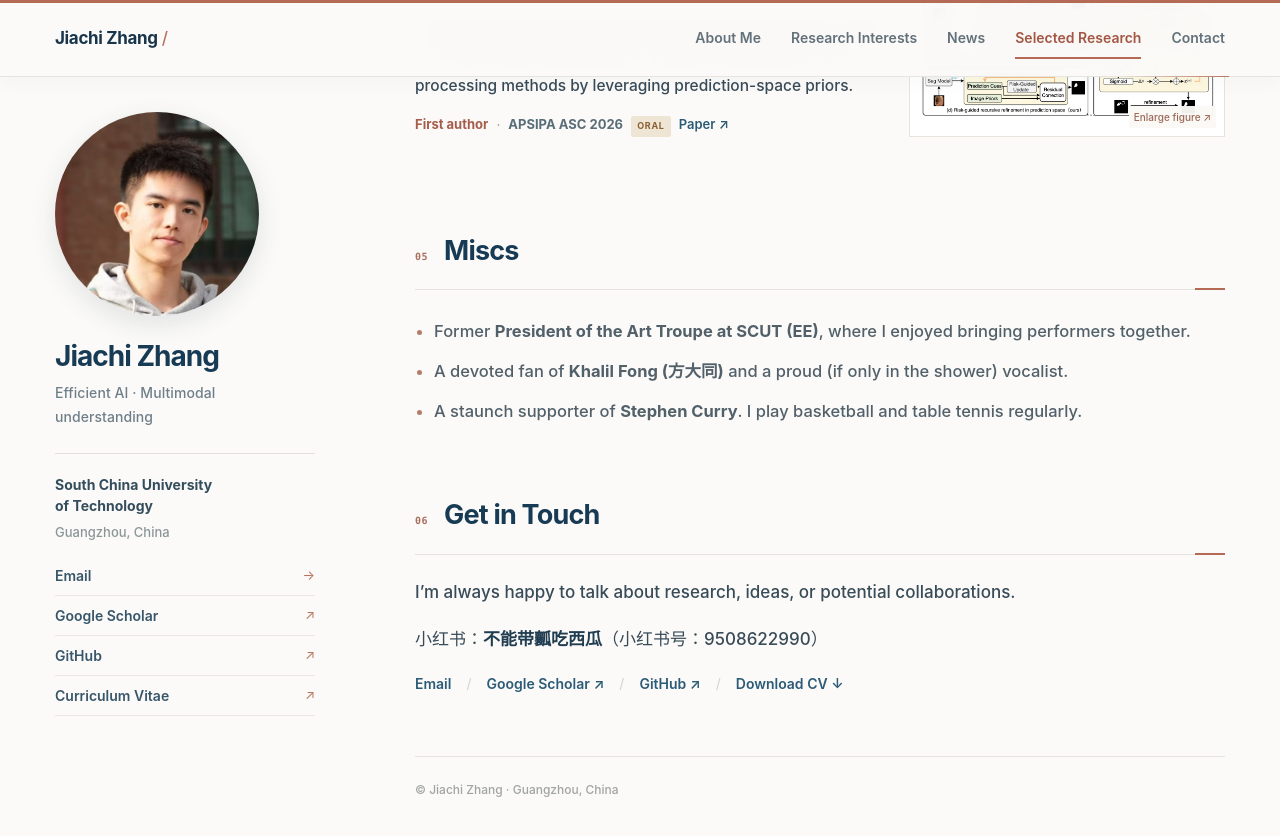
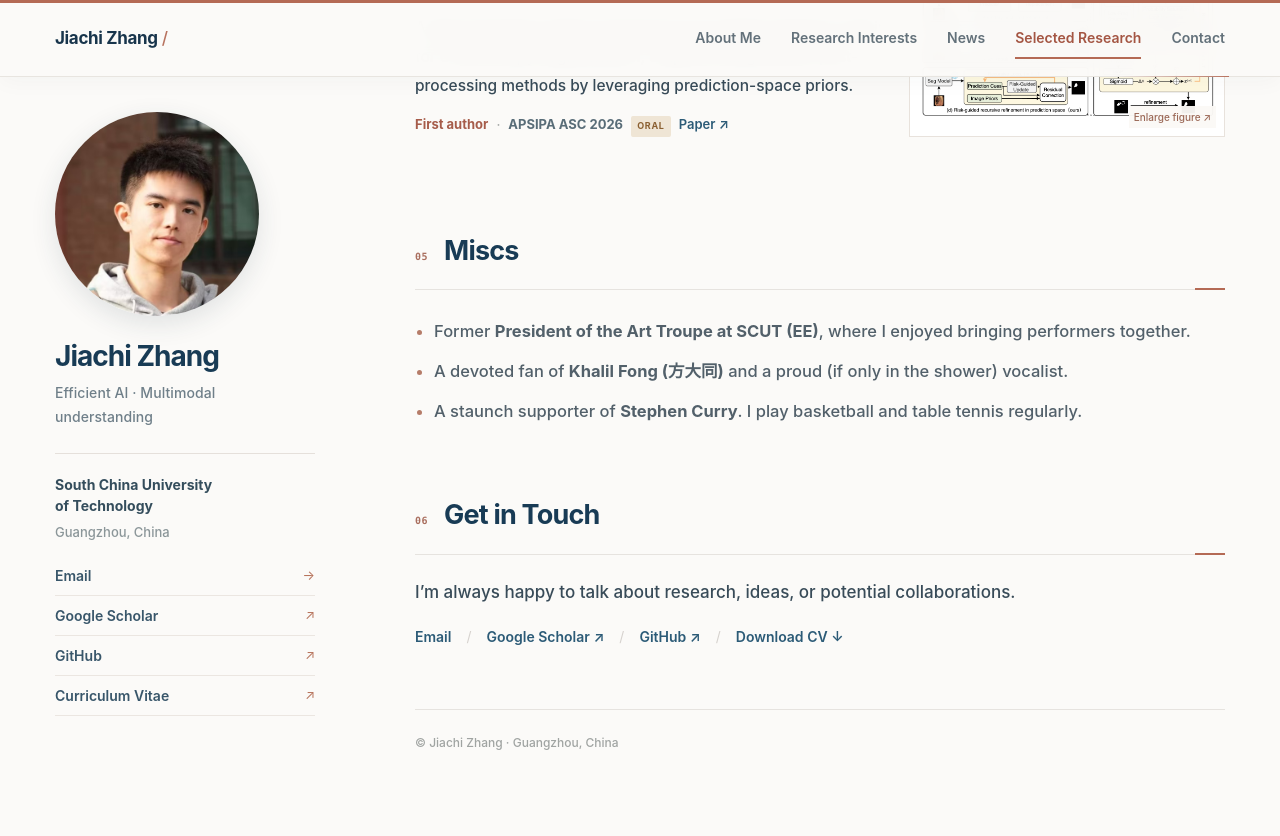
Before and after one commit to tyui99/tyui99.github.io, a Jekyll site: the page built from _pages/about.md, in a window 1280 px wide and 900 px high, scrolled down 2260 px. Shown: the top 836 px of the window. Built offline with Jekyll 4.4.1, drawn with Linux system fonts in a browser that asks for light colours.

Commit message:
Remove Xiaohongshu contact text

```diff
--- a/_pages/about.md
+++ b/_pages/about.md
@@ -19,6 +19,6 @@ redirect_from:
 <article class="paper"><a class="figure" href="{{ '/images/research/gain-aware.png' | relative_url }}" target="_blank" aria-label="Open Gain-Aware Controller figure"><img src="{{ '/images/research/gain-aware.png' | relative_url }}" alt="Gain-Aware Controller architecture from the paper"><span>Enlarge figure ↗</span></a><div class="paper-body"><h3><a href="https://arxiv.org/abs/2607.03062">Lightweight Polyp Segmentation via a Gain-Aware Prediction-Space Recursive Controller</a></h3><p>A plug-and-play 189-parameter module for polyp segmentation that tracks discrepancy and uncertainty to refine logits, delivering consistent gains across seven backbones without architectural changes.</p><div class="meta"><span class="author">First author</span><span>·</span><span class="venue">ICONIP 2026 · Accepted</span><a class="paperlink" href="https://arxiv.org/abs/2607.03062">Paper ↗</a></div></div></article>
 <article class="paper"><a class="figure" href="{{ '/images/research/rigs-refiner.jpg' | relative_url }}" target="_blank" aria-label="Open RIGS-Refiner figure"><img src="{{ '/images/research/rigs-refiner.jpg' | relative_url }}" alt="RIGS-Refiner architecture from the paper"><span>Enlarge figure ↗</span></a><div class="paper-body"><h3><a href="https://arxiv.org/abs/2607.03058">RIGS-Refiner: Risk-Guided Recursive Refinement in Prediction Space for Colonoscopy Polyp Segmentation</a></h3><p>A 519-parameter plugin introducing risk-guided selective repair for colonoscopy segmentation, outperforming heavier post-processing methods by leveraging prediction-space priors.</p><div class="meta"><span class="author">First author</span><span>·</span><span class="venue">APSIPA ASC 2026 <b class="oral">ORAL</b></span><a class="paperlink" href="https://arxiv.org/abs/2607.03058">Paper ↗</a></div></div></article></div></section>
 <section id="miscs"><h2 class="section-head"><span class="section-index">05</span> Miscs</h2><ul class="misc"><li>Former <strong>President of the Art Troupe at SCUT (EE)</strong>, where I enjoyed bringing performers together.</li><li>A devoted fan of <strong>Khalil Fong (方大同)</strong> and a proud (if only in the shower) vocalist.</li><li>A staunch supporter of <strong>Stephen Curry</strong>. I play basketball and table tennis regularly.</li></ul></section>
-<section id="contact"><h2 class="section-head"><span class="section-index">06</span> Get in Touch</h2><p>I’m always happy to talk about research, ideas, or potential collaborations.</p><p>小红书：<strong>不能带瓤吃西瓜</strong>（小红书号：9508622990）</p><div class="contacts"><a class="contact-link" href="mailto:jingzhizhang569@gmail.com">Email</a><a class="contact-link" href="https://scholar.google.com/citations?user=4BDSTP8AAAAJ&hl=en">Google Scholar ↗</a><a class="contact-link" href="https://github.com/tyui99">GitHub ↗</a><a class="contact-link" href="{{ '/files/Jiachi_ZHANG_CV.pdf' | relative_url }}">Download CV ↓</a></div></section><div class="foot">© Jiachi Zhang · Guangzhou, China</div></main></div>
+<section id="contact"><h2 class="section-head"><span class="section-index">06</span> Get in Touch</h2><p>I’m always happy to talk about research, ideas, or potential collaborations.</p><div class="contacts"><a class="contact-link" href="mailto:jingzhizhang569@gmail.com">Email</a><a class="contact-link" href="https://scholar.google.com/citations?user=4BDSTP8AAAAJ&hl=en">Google Scholar ↗</a><a class="contact-link" href="https://github.com/tyui99">GitHub ↗</a><a class="contact-link" href="{{ '/files/Jiachi_ZHANG_CV.pdf' | relative_url }}">Download CV ↓</a></div></section><div class="foot">© Jiachi Zhang · Guangzhou, China</div></main></div>
 <div class="modal" role="dialog" aria-modal="true" aria-label="Research figure" aria-hidden="true"><button class="modal-close" aria-label="Close figure">×</button><img alt=""></div>
 </div>
```
